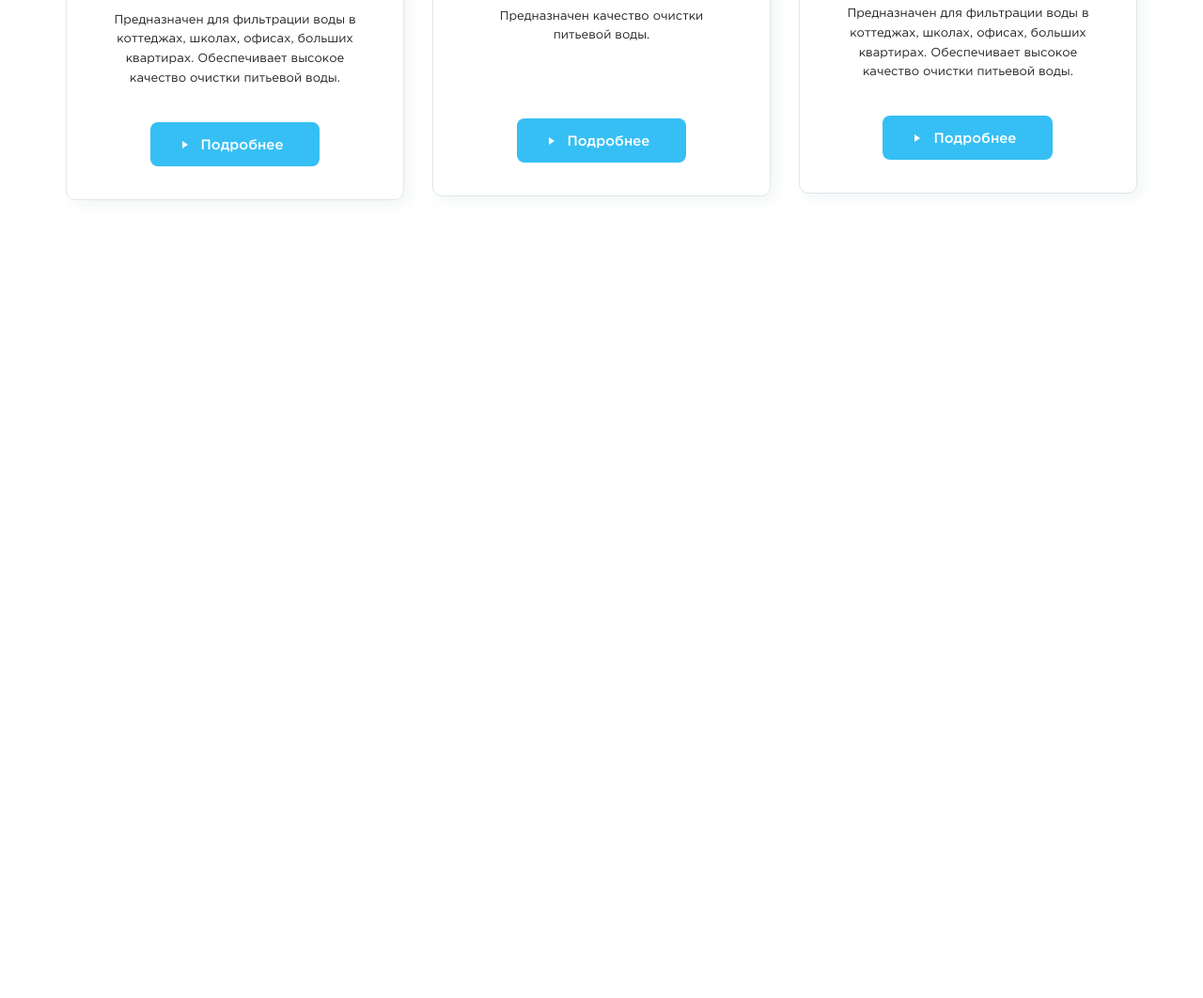
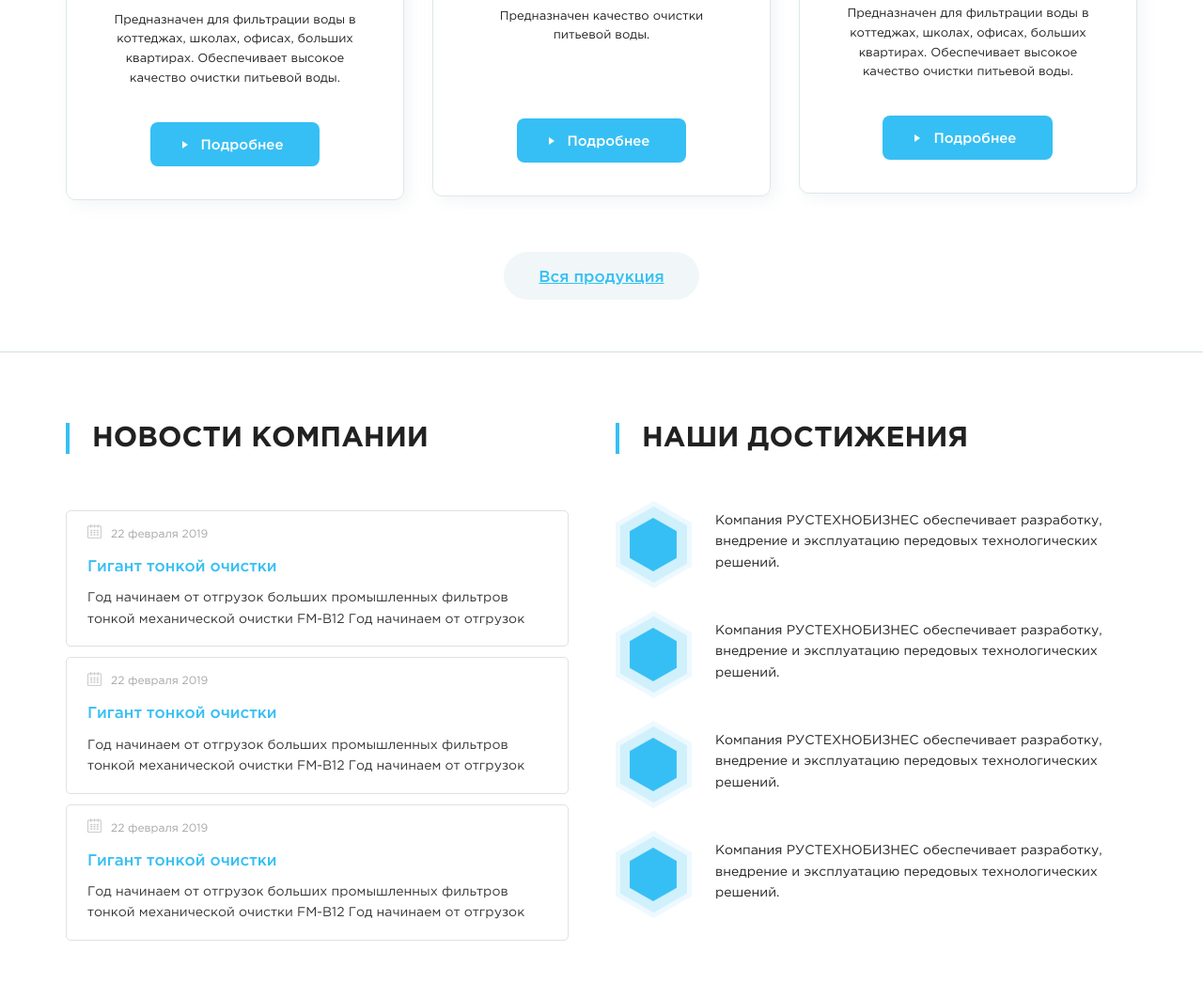
Before and after one commit to AlexKobiliansky/neptun, a website: page app/index.html in a window 1280 px wide. Shown: the part 2956-4018 px from the top of the page at 94% size. Before the commit the page ends 3239 px from the top, so only its background shows below. Drawn offline with Linux system fonts and the light colour scheme.

Commit message:
section double complete

```diff
--- a/app/index.html
+++ b/app/index.html
@@ -316,9 +316,85 @@
 					</div>
 				</div>
 			</div>
+			<div class="text-center">
+				<a href="#0" class="btn btn-transparent">
+					Вся продукция
+				</a>
+			</div>
 		</div>
 	</section>
 	<!-- ======= END SECTION TABS ======= -->
+
+	<!-- ======= SECTION DOUBLE ======= -->
+	<section class="s-double s-white">
+		<div class="container">
+			<div class="row">
+				<div class="col-lg-6">
+					<div class="section-title">
+						<h2>Новости компании</h2>
+					</div>
+					<div class="double-wrap">
+						<!-- double-item -->
+						<div class="double-item">
+							<div class="double-item-date"><img src="img/icons/cal-icon.png" alt="alt" class="img-responsive">22 февраля 2019</div>
+							<a href="#0" class="double-item-title">Гигант тонкой очистки</a>
+							<div class="double-item-desc"><p>Год начинаем от отгрузок больших промышленных фильтров тонкой механической очистки FM-B12 Год начинаем от отгрузок больших промышленных фильтров тонкой механической очистки FM-B12</p></div>
+						</div>
+						<!-- /double-item -->
+
+						<!-- double-item -->
+						<div class="double-item">
+							<div class="double-item-date"><img src="img/icons/cal-icon.png" alt="alt" class="img-responsive">22 февраля 2019</div>
+							<a href="#0" class="double-item-title">Гигант тонкой очистки</a>
+							<div class="double-item-desc"><p>Год начинаем от отгрузок больших промышленных фильтров тонкой механической очистки FM-B12 Год начинаем от отгрузок больших промышленных фильтров тонкой механической очистки FM-B12</p></div>
+						</div>
+						<!-- /double-item -->
+
+						<!-- double-item -->
+						<div class="double-item">
+							<div class="double-item-date"><img src="img/icons/cal-icon.png" alt="alt" class="img-responsive">22 февраля 2019</div>
+							<a href="#0" class="double-item-title">Гигант тонкой очистки</a>
+							<div class="double-item-desc"><p>Год начинаем от отгрузок больших промышленных фильтров тонкой механической очистки FM-B12 Год начинаем от отгрузок больших промышленных фильтров тонкой механической очистки FM-B12</p></div>
+						</div>
+						<!-- /double-item -->
+					</div>
+				</div>
+
+				<div class="col-lg-6">
+					<div class="section-title">
+						<h2>Наши достижения</h2>
+					</div>
+					<div class="adv-wrap">
+						<!-- adv-item -->
+						<div class="adv-item">
+							Компания РУСТЕХНОБИЗНЕС обеспечивает разработку, внедрение и эксплуатацию передовых технологических решений.
+						</div>
+						<!-- /adv-item -->
+
+						<!-- adv-item -->
+						<div class="adv-item">
+							Компания РУСТЕХНОБИЗНЕС обеспечивает разработку, внедрение и эксплуатацию передовых технологических решений.
+						</div>
+						<!-- /adv-item -->
+
+						<!-- adv-item -->
+						<div class="adv-item">
+							Компания РУСТЕХНОБИЗНЕС обеспечивает разработку, внедрение и эксплуатацию передовых технологических решений.
+						</div>
+						<!-- /adv-item -->
+
+						<!-- adv-item -->
+						<div class="adv-item">
+							Компания РУСТЕХНОБИЗНЕС обеспечивает разработку, внедрение и эксплуатацию передовых технологических решений.
+						</div>
+						<!-- /adv-item -->
+
+					</div>
+				</div>
+			</div>
+		</div>
+	</section>
+	<!-- ======= END SECTION DOUBLE ======= -->
 
 
 
--- a/app/sass/base/_media.sass
+++ b/app/sass/base/_media.sass
@@ -20,6 +20,9 @@
 
 // ≥992px
 +media-breakpoint-down(md)
+
+  .double-wrap
+    margin-bottom: 50px
 
   .s-technology
     .section-title
@@ -49,6 +52,15 @@
 
 // ≥480px
 +media-breakpoint-down(xs)
+
+  .double-item-desc
+    height: 91px
+
+  .adv-item
+    padding-left: 73px
+    &:before
+      width: 60px
+      height: 69px
 
   .tabs-controls
     li
--- a/app/sass/components/_c-buttons.sass
+++ b/app/sass/components/_c-buttons.sass
@@ -51,3 +51,11 @@
     border-color: $accent
     &:before
       border-left-color: $accent
+
+.btn-transparent
+  background-color: #f1f7f8
+  font-size: 17px
+  padding: 15px 35px
+  text-decoration: underline
+  border-radius: 40px
+  text-transform: none
--- /dev/null
+++ b/app/sass/layout/_s-double.sass
@@ -0,0 +1,58 @@
+.s-double
+  padding-top: 75px
+  padding-bottom: 50px
+  .section-title
+    text-align: left
+
+.double-item
+  padding: 15px 22px 22px
+  border: 1px solid #e1e1e1
+  border-radius: 5px
+  margin-bottom: 11px
+  margin-right: 20px
+  &-date
+    font-size: 12px
+    color: #a6a6a6
+    margin-bottom: 10px
+    .img-responsive
+      display: inline-block
+      width: 15px
+      height: auto
+      margin-right: 10px
+      top: -3px
+      position: relative
+  &-title
+    font-size: 17px
+    font-weight: 500
+    color: $accent
+    margin-bottom: 10px
+    display: inline-block
+    &:hover
+      text-decoration: underline
+  &-desc
+    font-size: 14px
+    color: #363636
+    height: 40px
+    overflow: hidden
+    position: relative
+    p
+      margin-bottom: 0
+
+.adv-item
+  padding-left: 106px
+  font-size: 14px
+  position: relative
+  margin-bottom: 50px
+  min-height: 55px
+  &:before
+    content: ''
+    width: 81px
+    height: 93px
+    background-image: url('../img/icons/adv-icon.png')
+    background-repeat: no-repeat
+    background-position: center center
+    background-size: cover
+    position: absolute
+    z-index: 2
+    left: 0
+    top: -10px
--- a/app/sass/layout/_s-tabs.sass
+++ b/app/sass/layout/_s-tabs.sass
@@ -1,5 +1,8 @@
 .s-tabs
-  padding: 60px 0 40px
+  padding: 60px 0 55px
+  border-bottom: 1px solid #cfe0e6
+  .btn-transparent
+    margin-top: 25px
 
 .tabs-controls
   display: flex
--- a/app/sass/main.sass
+++ b/app/sass/main.sass
@@ -10,6 +10,7 @@
 @import layout/s-blocks
 @import layout/s-technology
 @import layout/s-tabs
+@import layout/s-double
 @import layout/footer
 
 //components
```
Also changed, not shown: app/css/main.min.css, app/img/icons/adv-icon.png (added), app/img/icons/cal-icon.png (added).
